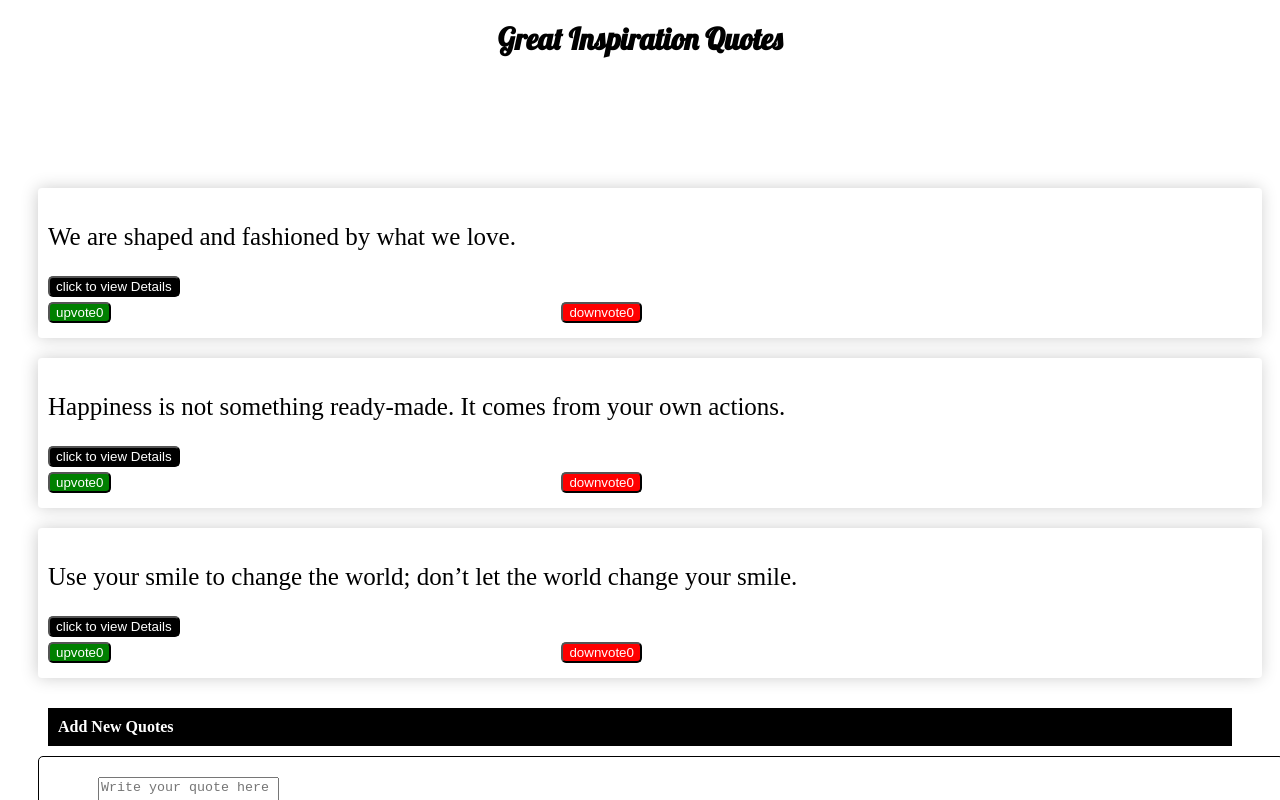
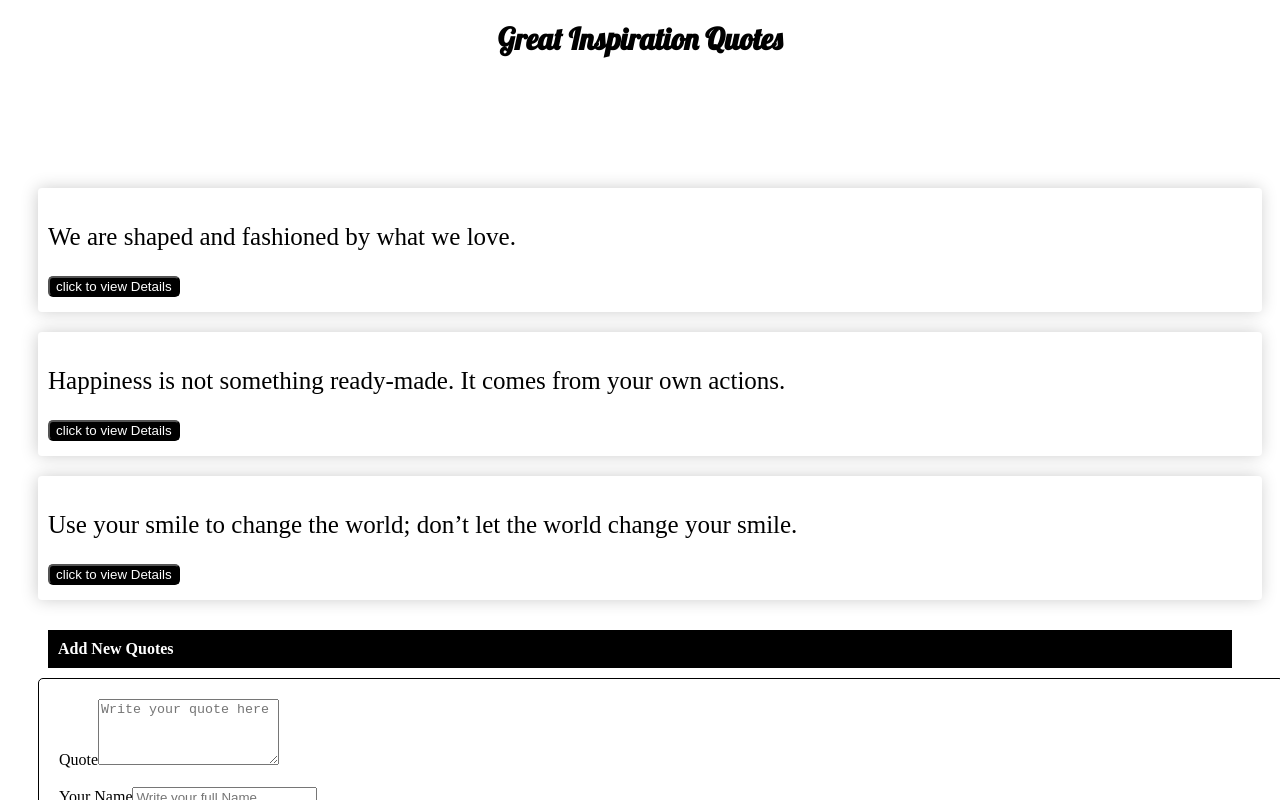
Before and after one commit to habibahassan/Quotes, an Angular app: page / in a window 1280 px wide. Shown: the top 800 px of the page. Built offline with nearby package versions, Linux system fonts and the light colour scheme.

Commit message:
changed upvote button to quote.detail.html

```diff
--- a/src/app/app.module.ts
+++ b/src/app/app.module.ts
@@ -7,8 +7,7 @@ import { AppComponent } from './app.component';
 import { QuotesComponent } from './quote/quote.component';
 import { QuotesDetailsComponent } from './quote-detail/quote-detail.component';
 import { QuotesFormComponent } from './quote-form/quote-form.component';
-import { VotesComponent } from './votes/votes.component';
-import { QuotesDirective } from './quotes.directive';
+import { quotesDirective } from './quotes.directive';
 
 
 @NgModule({
@@ -17,9 +16,8 @@ import { QuotesDirective } from './quotes.directive';
     QuotesComponent,
     QuotesDetailsComponent,
     QuotesFormComponent,
-    VotesComponent,
     DateCountPipe,
-    QuotesDirective,
+    quotesDirective,
 
   ],
   imports: [
--- a/src/app/quote-detail/quote-detail.component.css
+++ b/src/app/quote-detail/quote-detail.component.css
@@ -4,3 +4,9 @@ button {
     border-radius: 5px;
     margin: 5px;
 }
+.upvote{
+    background-color: green;
+}
+.downvote{
+    background-color: red;
+}
--- a/src/app/quote-detail/quote-detail.component.html
+++ b/src/app/quote-detail/quote-detail.component.html
@@ -1,5 +1,7 @@
 <p>Posted by {{quote.information}}</p>
 <p>Author: {{quote.author}}</p>
 <p>Posted on {{quote.postDate|date}}</p>
-<p>Posted {{quote.postDate|dateCount}} days ago</p><br>
-<button (click)='quoteDeleting(true)'> Delete</button>
+<p>Posted {{quote.postDate|dateCount}} days</p><br>
+<button (click)='quoteDeleting(true)'> Delete Quote</button><br>
+<button (click)="upvote()" class="upvote">upvote{{likes}}</button>
+    <button (click)="downvote()" class="downvote">downvote{{dislikes}}</button>
--- a/src/app/quote-detail/quote-detail.component.ts
+++ b/src/app/quote-detail/quote-detail.component.ts
@@ -14,7 +14,15 @@ export class QuotesDetailsComponent implements OnInit {
     this.deleteit.emit(deleting);
 
   }
+  likes: number = 0;
+  dislikes: number = 0;
 
+  upvote() {
+    this.likes++;
+  }
+  downvote() {
+    this.likes--;
+  }
 
   constructor() { }
 
--- a/src/app/quote/quote.component.html
+++ b/src/app/quote/quote.component.html
@@ -7,8 +7,6 @@
       <div class="quote" *ngFor='let quote of quotes;let i = index'>
         <p> {{quote.name}}</p>
         <button (click)='toogleDetails(i)'>click to view Details</button>
-
-        <votes-box></votes-box>
 
         <app-quote-detail *ngIf="quote.showInformation" [quote]='quote' (deleteit)='deleteQuote($event,i)'>
         </app-quote-detail>
--- a/src/app/quotes.directive.ts
+++ b/src/app/quotes.directive.ts
@@ -1,10 +1,23 @@
-import { Directive } from '@angular/core';
+import { Directive,ElementRef,HostListener} from '@angular/core';
 
 @Directive({
-  selector: '[appQuotes]'
+  selector: '[appquotes]'
 })
-export class QuotesDirective {
+export class quotesDirective {
 
-  constructor() { }
 
+  constructor(private elem:ElementRef){}
+
+  @HostListener("click") onClicks(){
+    this.textDeco("line-through")
+  }
+
+  @HostListener("dblclick") onDoubleClicks(){
+    this.textDeco("None")
+  }
+
+  private textDeco(action:string){
+    this.elem.nativeElement.style.textDecoration=action;
+
+  }
 }
--- a/src/app/votes/votes.component.css
+++ /dev/null
@@ -1,13 +0,0 @@
-button {
-    margin-right: 450px;
-    color: white;
-    border-radius: 5px;
-    margin-bottom: 5px;
-
-}
-.upvote{
-    background-color: green;
-}
-.downvote{
-    background-color: red;
-}
--- a/src/app/votes/votes.component.html
+++ /dev/null
@@ -1,5 +0,0 @@
-<div>
-    <button (click)="upvote()" class="upvote">upvote{{likes}}</button>
-    <button (click)="downvote()" class="downvote">downvote{{dislikes}}</button>
-
-  </div>
--- a/src/app/votes/votes.component.ts
+++ /dev/null
@@ -1,23 +0,0 @@
-import { Component, OnInit,} from '@angular/core';
-
-@Component({
-  selector: 'votes-box',
-  templateUrl: './votes.component.html',
-  styleUrls: ['./votes.component.css']
-})
-export class VotesComponent implements OnInit {
-  likes: number = 0;
-  dislikes: number = 0;
-
-  upvote() {
-    this.likes++;
-  }
-  downvote() {
-    this.likes--;
-  }
-  constructor() { }
-
-  ngOnInit() {
-  }
-
-}
```
Also changed, not shown: 1 other file (tests, documents, lock files or other folders).
